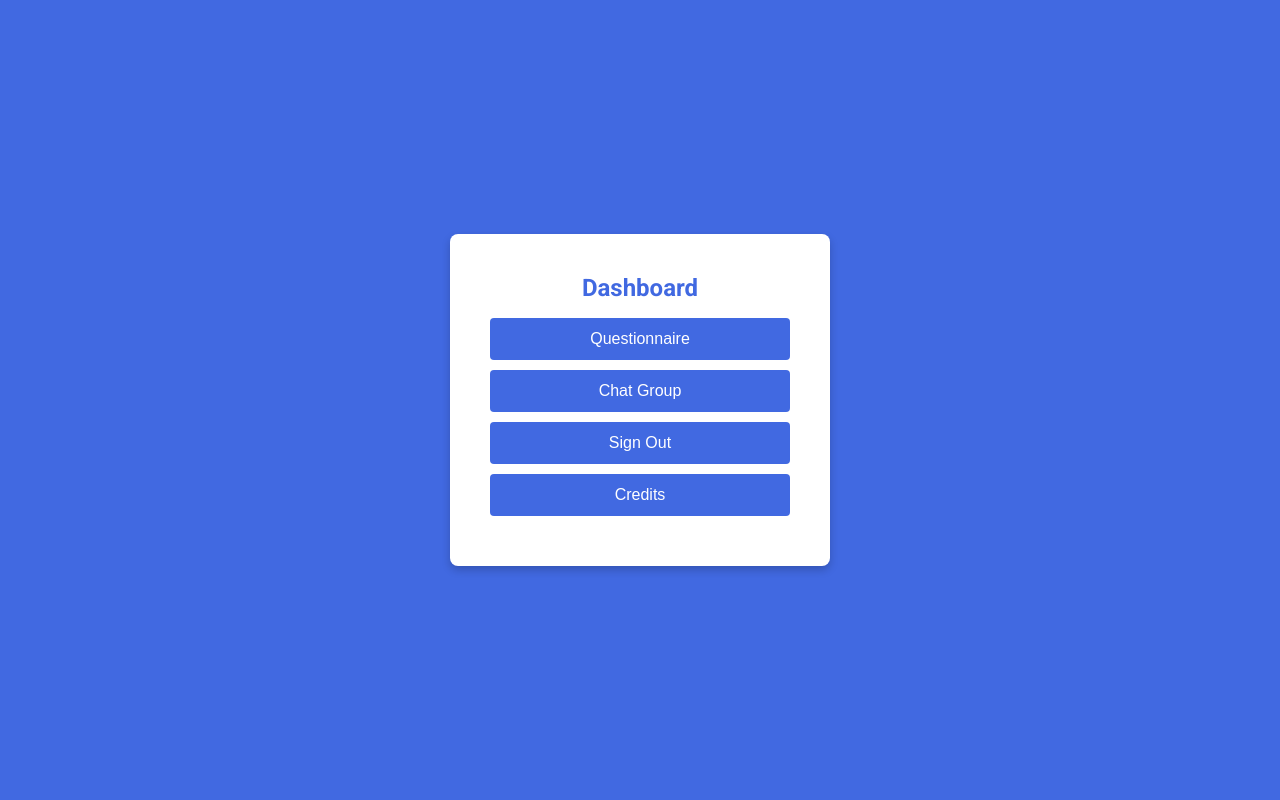
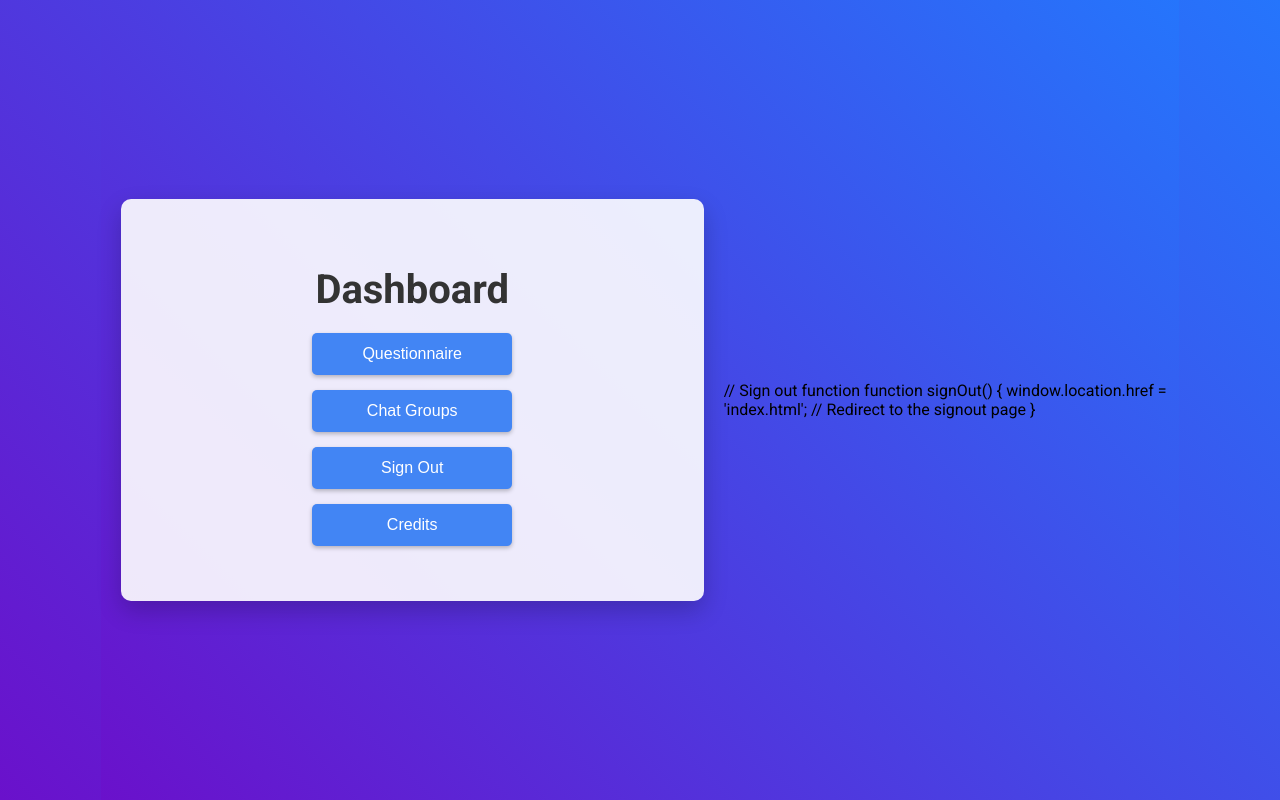
Before and after one commit to Ivsanam123/FindAFriend, a website: page dashboard.html in a window 1280 px wide. Drawn offline with Linux system fonts and the light colour scheme; sample sign-in values are in the browser's storage.

Commit message:
Update dashboard.html

```diff
--- a/dashboard.html
+++ b/dashboard.html
@@ -3,74 +3,26 @@
 <head>
     <meta charset="UTF-8">
     <meta name="viewport" content="width=device-width, initial-scale=1.0">
-    <title>Dashboard</title>
+    <title>Dashboard - Find A Friend</title>
     <link rel="stylesheet" href="https://fonts.googleapis.com/css2?family=Roboto:wght@300;400;700&display=swap">
-    <style>
-        /* Background color for the page */
-        body {
-            margin: 0;
-            padding: 0;
-            display: flex;
-            justify-content: center;
-            align-items: center;
-            height: 100vh;
-            background-color: royalblue;
-            font-family: 'Roboto', sans-serif;
-        }
-
-        /* Centered white box */
-        .dashboard-container {
-            background-color: white;
-            padding: 40px;
-            border-radius: 8px;
-            width: 300px;
-            box-shadow: 0px 4px 8px rgba(0, 0, 0, 0.2);
-            text-align: center;
-        }
-
-        /* Heading style */
-        .dashboard-container h1 {
-            margin-top: 0;
-            font-size: 24px;
-            font-weight: 700;
-            color: royalblue;
-        }
-
-        /* Button styling */
-        .nav-btn {
-            display: block;
-            width: 100%;
-            padding: 12px;
-            margin: 10px 0;
-            font-size: 16px;
-            color: white;
-            background-color: royalblue;
-            border: none;
-            border-radius: 4px;
-            cursor: pointer;
-        }
-
-        .nav-btn:hover {
-            background-color: #1a1aff;
-        }
-    </style>
+    <link rel="stylesheet" href="style.css">
 </head>
 <body>
-    <!-- Centered White Box with Buttons -->
-    <div class="dashboard-container">
-        <h1>Dashboard</h1>
-        <button onclick="navigateTo('questionnaire.html')" class="nav-btn">Questionnaire</button>
-        <button onclick="navigateTo('chat-groups.html')" class="nav-btn">Chat Group</button>
-        <button onclick="signOut()" class="nav-btn">Sign Out</button>
-        <button onclick="navigateTo('credits.html')" class="nav-btn">Credits</button>
+    <div class="container">
+        <div class="dashboard-box">
+            <h1>Dashboard</h1>
+            <div class="button-container">
+                <button class="dashboard-btn" onclick="location.href='questionnaire.html'">Questionnaire</button>
+                <button class="dashboard-btn" onclick="location.href='chat-groups.html'">Chat Groups</button>
+                <button class="dashboard-btn" id="signOutBtn">Sign Out</button>
+                <button class="dashboard-btn" onclick="location.href='credits.html'">Credits</button>
+            </div>
+        </div>
     </div>
-
-    <script>
-        // Navigation function for each page
-        function navigateTo(page) {
-            window.location.href = page;
-        }
-
+    <script src="https://accounts.google.com/gsi/client" async defer></script>
+    <script src="dashboard.js"></script>
+</body>
+</html>
         // Sign out function
         function signOut() {
             window.location.href = 'index.html'; // Redirect to the signout page
```
